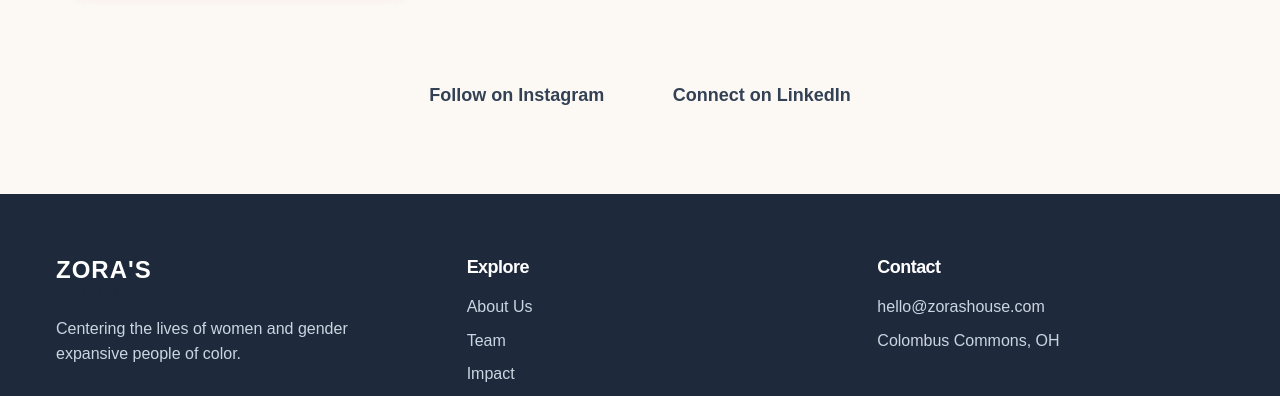
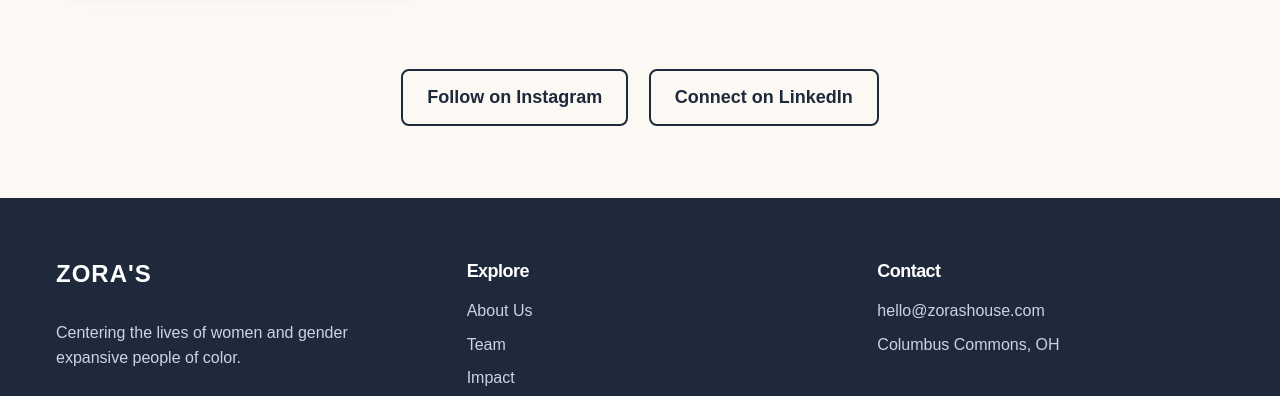
Before and after one commit to T3chj3ff/zorashouse-prototype, a website built with Vite: page index.html in a window 1280 px wide. Shown: the part 4106-4502 px from the top of the page. Built offline with nearby package versions, Linux system fonts and the light colour scheme; a web font is replaced by a local one.

Commit message:
fix(a11y): correct columbus spelling, fix variable contrast, add rel noopener to external links

```diff
--- a/index.html
+++ b/index.html
@@ -212,8 +212,8 @@
                     </article>
                 </div>
                 <div class="text-center" style="margin-top: 4rem;">
-                    <a href="https://instagram.com/zorashouse" target="_blank" class="btn btn-outline" style="border: 1px solid var(--color-black); padding: 0.75rem 1.5rem; text-decoration: none; color: var(--color-black); border-radius: 4px; font-weight: 600; margin: 0.5rem; display: inline-block;">Follow on Instagram</a>
-                    <a href="https://linkedin.com/company/zorashouse" target="_blank" class="btn btn-outline" style="border: 1px solid var(--color-black); padding: 0.75rem 1.5rem; text-decoration: none; color: var(--color-black); border-radius: 4px; font-weight: 600; margin: 0.5rem; display: inline-block;">Connect on LinkedIn</a>
+                    <a href="https://instagram.com/zorashouse" target="_blank" rel="noopener noreferrer" class="btn btn-outline" style="border: 2px solid var(--color-dark); padding: 0.75rem 1.5rem; text-decoration: none; color: var(--color-dark); border-radius: var(--radius-sm); font-weight: 600; margin: 0.5rem; display: inline-block;">Follow on Instagram</a>
+                    <a href="https://linkedin.com/company/zorashouse" target="_blank" rel="noopener noreferrer" class="btn btn-outline" style="border: 2px solid var(--color-dark); padding: 0.75rem 1.5rem; text-decoration: none; color: var(--color-dark); border-radius: var(--radius-sm); font-weight: 600; margin: 0.5rem; display: inline-block;">Connect on LinkedIn</a>
                 </div>
             </div>
         </section>
@@ -242,7 +242,7 @@
                 <h3>Contact</h3>
                 <ul>
                     <li><a href="mailto:hello@zorashouse.com">hello@zorashouse.com</a></li>
-                    <li>Colombus Commons, OH</li>
+                    <li>Columbus Commons, OH</li>
                 </ul>
             </div>
         </div>
```
Also changed, not shown: about.html (+4 -4 lines).
